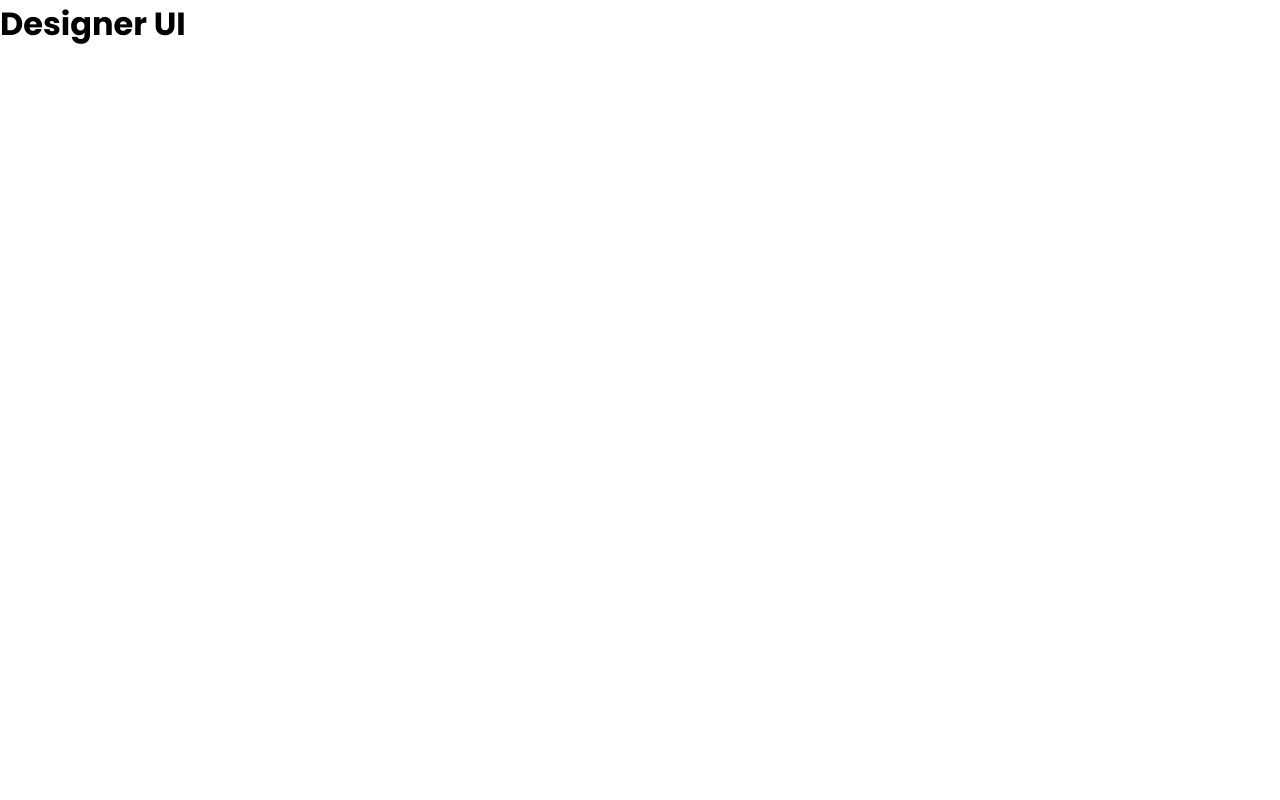
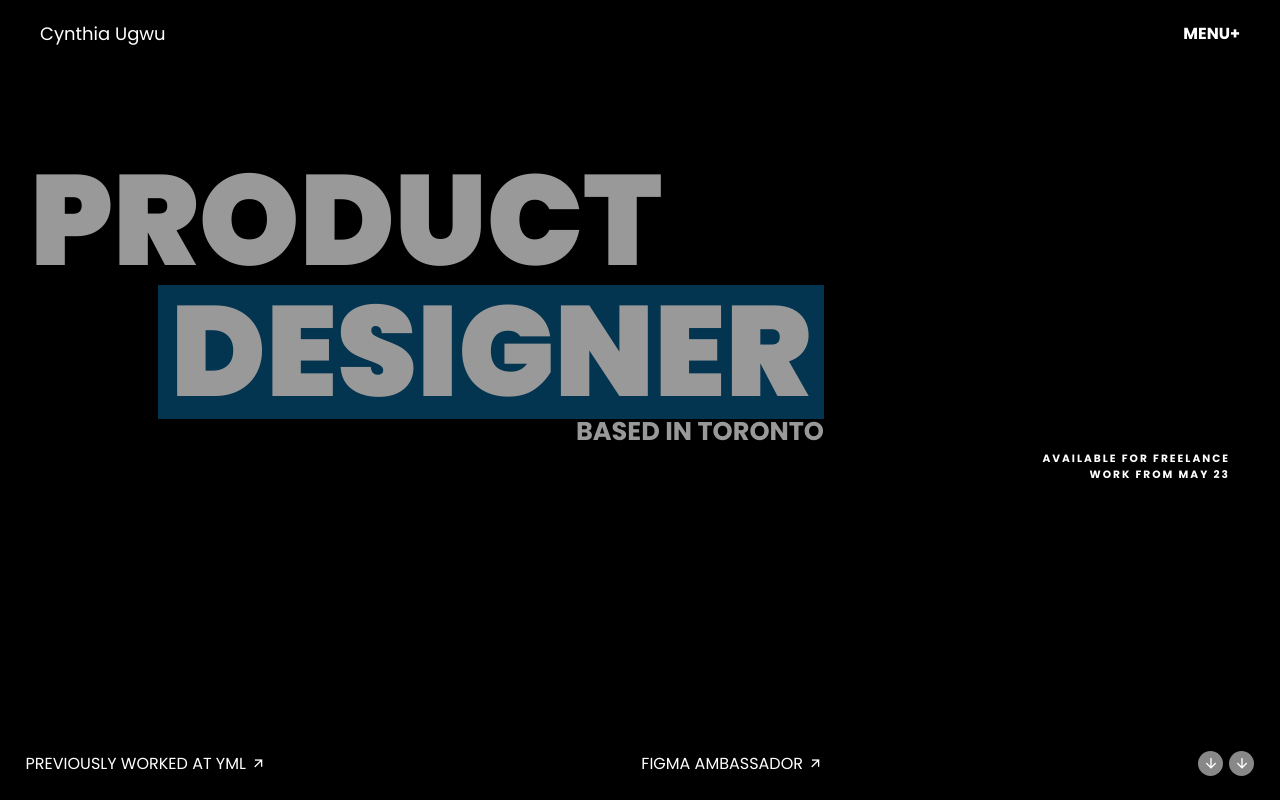
Before and after one commit to SinghAstra/SinghAstra, a React (Create React App) app: page / in a window 1280 px wide. Built offline with nearby package versions, Linux system fonts and the light colour scheme.

Commit message:
Hero Section

```diff
--- a/package.json
+++ b/package.json
@@ -8,6 +8,7 @@
     "@testing-library/user-event": "^13.5.0",
     "react": "^18.3.1",
     "react-dom": "^18.3.1",
+    "react-router-dom": "^6.25.1",
     "react-scripts": "5.0.1",
     "web-vitals": "^2.1.4"
   },
--- a/public/index.html
+++ b/public/index.html
@@ -7,6 +7,10 @@
     <meta name="theme-color" content="#000000" />
     <meta name="description" content="Design UI" />
     <link rel="manifest" href="%PUBLIC_URL%/manifest.json" />
+    <link
+      href="https://cdn.jsdelivr.net/npm/remixicon@3.2.0/fonts/remixicon.css"
+      rel="stylesheet"
+    />
     <title>Designer UI</title>
   </head>
   <body>
--- a/src/App.js
+++ b/src/App.js
@@ -1,9 +1,10 @@
 import "./App.css";
+import Hero from "./components/Hero";
 
 function App() {
   return (
     <div>
-      <h1>Designer UI</h1>
+      <Hero />
     </div>
   );
 }
--- /dev/null
+++ b/src/components/Hero.js
@@ -0,0 +1,41 @@
+import React from "react";
+import { Link } from "react-router-dom";
+import "../styles/Hero.css";
+import Navbar from "./Navbar";
+
+const Hero = () => {
+  return (
+    <div className="hero">
+      <Navbar />
+      <div className="main-heading">
+        <h1>Product</h1>
+        <div class="blockText">
+          <h1>Designer</h1>
+          <h5>Based in toronto</h5>
+        </div>
+      </div>
+      <div className="sub-headings">
+        <h5>Available For Freelance</h5>
+        <h5>Work From May 23</h5>
+      </div>
+      <div className="hero-footer">
+        <Link to="/">
+          Previously Worked at YML <i class="ri-arrow-right-up-line"></i>
+        </Link>
+        <Link to="/">
+          Figma Ambassador <i class="ri-arrow-right-up-line"></i>
+        </Link>
+        <div className="hero-footer-nav">
+          <div class="circle">
+            <i class="ri-arrow-down-line"></i>
+          </div>
+          <div class="circle">
+            <i class="ri-arrow-down-line"></i>
+          </div>
+        </div>
+      </div>
+    </div>
+  );
+};
+
+export default Hero;
--- /dev/null
+++ b/src/components/Navbar.js
@@ -0,0 +1,13 @@
+import React from "react";
+import { Link } from "react-router-dom";
+
+const Navbar = () => {
+  return (
+    <div className="nav">
+      <Link to="/">Cynthia Ugwu</Link>
+      <h4>MENU+</h4>
+    </div>
+  );
+};
+
+export default Navbar;
--- a/src/index.css
+++ b/src/index.css
@@ -3,9 +3,19 @@
 * {
   padding: 0;
   margin: 0;
+  box-sizing: border-box;
   font-family: "Poppins", "Helvetica Neue", Helvetica, Arial;
 }
 
+::selection {
+  color: #0ea5e9;
+}
+
 body {
-  display: inline-block;
+  background-color: black;
 }
+
+a {
+  color: #fff;
+  text-decoration: none;
+}
--- a/src/index.js
+++ b/src/index.js
@@ -1,11 +1,14 @@
 import React from "react";
 import ReactDOM from "react-dom/client";
+import { BrowserRouter } from "react-router-dom";
 import App from "./App";
 import "./index.css";
 
 const root = ReactDOM.createRoot(document.getElementById("root"));
 root.render(
   <React.StrictMode>
-    <App />
+    <BrowserRouter>
+      <App />
+    </BrowserRouter>
   </React.StrictMode>
 );
--- /dev/null
+++ b/src/styles/Hero.css
@@ -0,0 +1,89 @@
+.nav {
+  display: flex;
+  align-items: center;
+  justify-content: space-between;
+  width: 100%;
+  padding: 20px 40px;
+  color: #fff;
+}
+
+.nav a {
+  font-size: 18px;
+}
+
+.hero {
+  height: 100vh;
+  position: relative;
+}
+
+.main-heading {
+  margin-top: 90px;
+  margin-left: 30px;
+  opacity: 0.6;
+  color: #fff;
+  line-height: 1;
+  text-transform: uppercase;
+}
+
+.main-heading h1 {
+  font-size: 10vw;
+  font-weight: 900;
+}
+
+.blockText {
+  margin-left: 10vw;
+  display: inline-block;
+  text-align: right;
+}
+
+.blockText h1 {
+  background-color: #075985;
+  padding: 0.25vw 1vw;
+}
+
+.blockText h5 {
+  font-size: 2vw;
+}
+
+.sub-headings {
+  text-align: right;
+  text-transform: uppercase;
+  margin-top: 0.5vw;
+  font-size: 1vw;
+  text-align: right;
+  padding-right: 50px;
+  color: white;
+  letter-spacing: 2px;
+}
+
+.hero-footer {
+  padding: 0 2vw;
+  width: 100%;
+  position: absolute;
+  bottom: 3%;
+  left: 0;
+  display: flex;
+  justify-content: space-between;
+  align-items: center;
+}
+
+.hero-footer a {
+  text-transform: uppercase;
+}
+
+.hero-footer-nav {
+  display: flex;
+  gap: 6px;
+}
+
+.hero-footer .circle {
+  display: flex;
+  align-items: center;
+  justify-content: center;
+  width: 25px;
+  height: 25px;
+  border-radius: 50%;
+  background-color: #888;
+  color: white;
+  cursor: pointer;
+}
```
Also changed, not shown: 2 other files (tests, documents, lock files or other folders).
